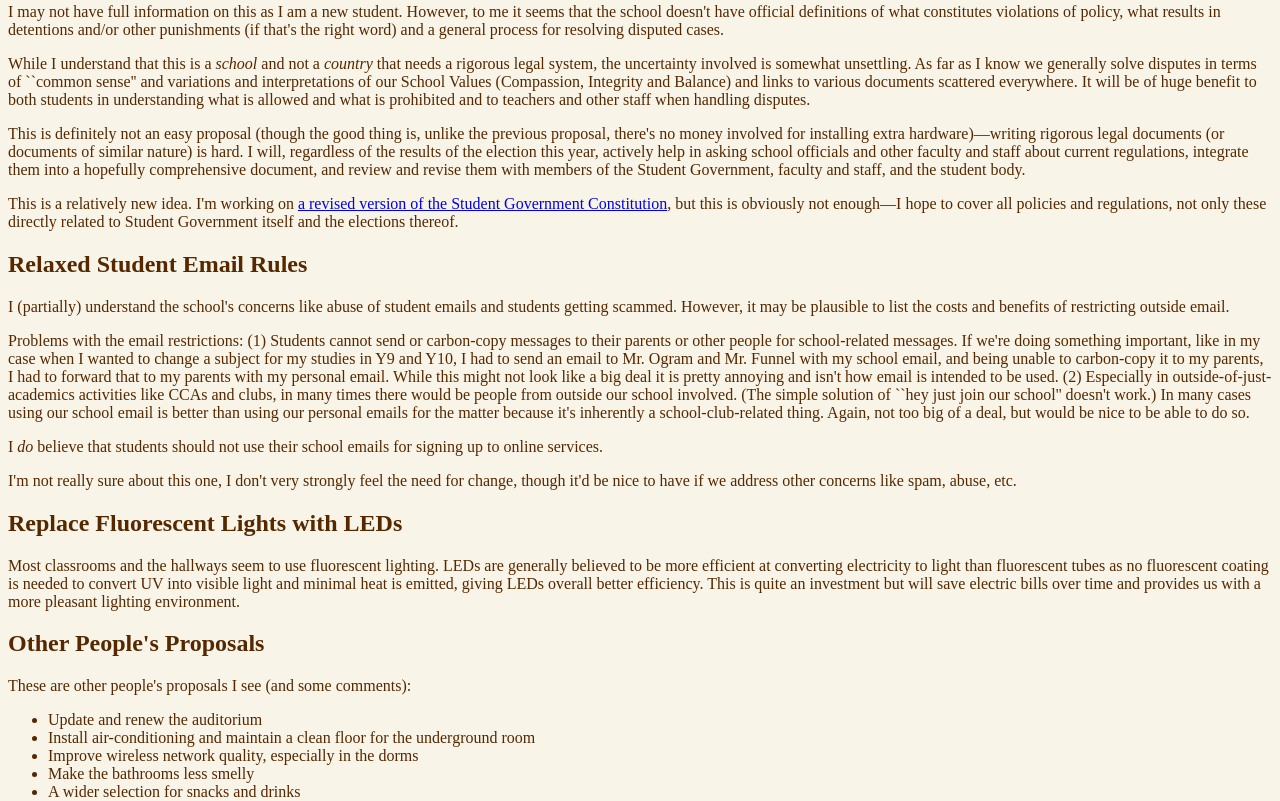
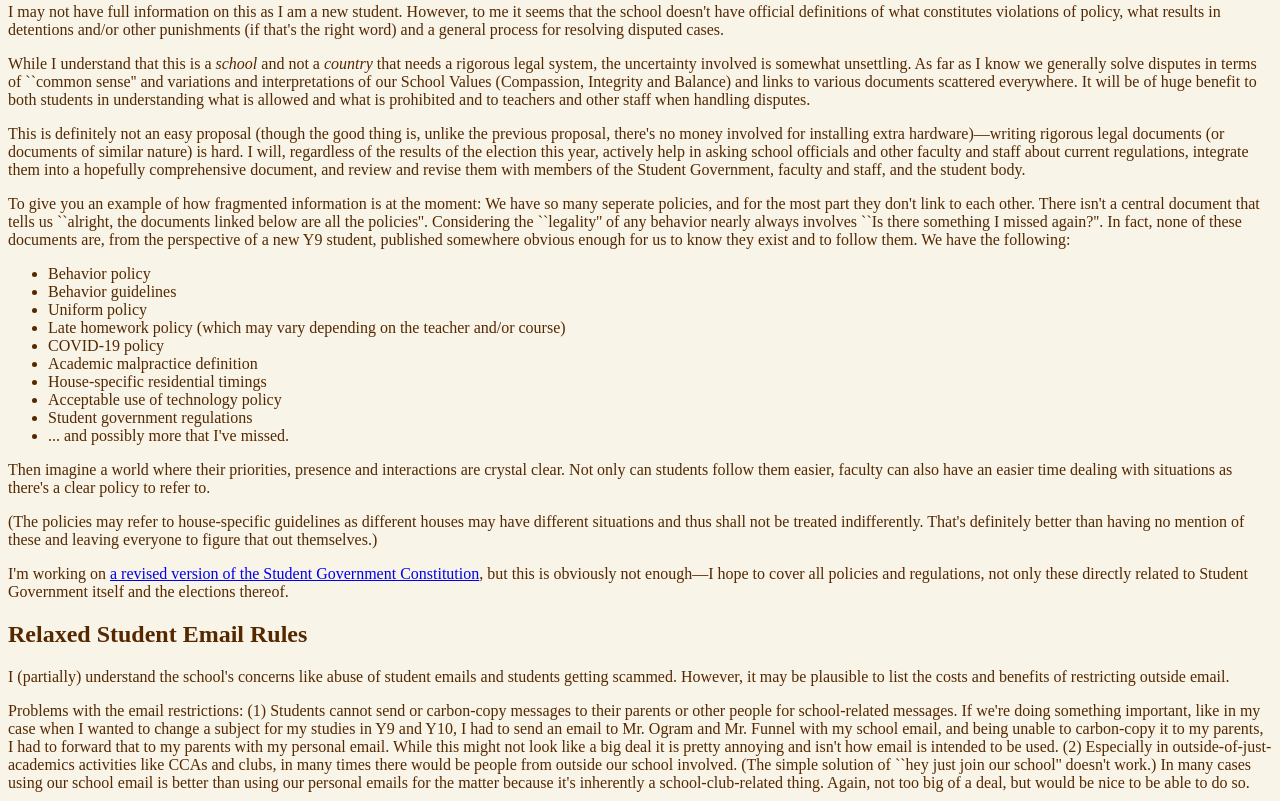
Before and after one commit to runxiyu/runxiyu.github.io, a plain HTML site: page school/stugov-proposals.html in a window 1280 px wide. Shown: the part 813-1614 px from the top of the page. Drawn offline with Linux system fonts and the light colour scheme.

Commit message:
/school/stugov-proposals.html: Clarify legislative work.
- Examples of how many policies we have.

```diff
--- a/school/stugov-proposals.html
+++ b/school/stugov-proposals.html
@@ -5,7 +5,7 @@
 		<link rel="stylesheet" href="/plain.css" />
 		<link rel="shortcut icon" href="/favicon.ico" type="image/x-icon" />
 		<meta charset="utf-8" />
-		<style>.i {width: 30%; margin: auto; text-align: center;}</style>
+		<style>.i {width: 30%; margin: auto; text-align: center; min-width: 300px;}</style>
 	</head>
 	<body class="indent">
 		<h1>Andrew Yu's Student Government Proposals</h1>
@@ -35,7 +35,28 @@
 		This is definitely not an easy proposal (though the good thing is, unlike the previous proposal, there's no money involved for installing extra hardware)&mdash;writing rigorous legal documents (or documents of similar nature) is hard.  I will, regardless of the results of the election this year, actively help in asking school officials and other faculty and staff about current regulations, integrate them into a hopefully comprehensive document, and review and revise them with members of the Student Government, faculty and staff, and the student body.
 		</p>
 		<p>
-		This is a relatively new idea.  I'm working on <a href="constitution.pdf">a revised version of the Student Government Constitution</a>, but this is obviously not enough&mdash;I hope to cover all policies and regulations, not only these directly related to Student Government itself and the elections thereof.
+		To give you an example of how fragmented information is at the moment: We have so many seperate policies, and for the most part they don't link to each other.  There isn't a central document that tells us ``alright, the documents linked below are all the policies''.  Considering the ``legality'' of any behavior nearly always involves ``Is there something I missed again?''.  In fact, none of these documents are, from the perspective of a new Y9 student, published somewhere obvious enough for us to know they exist and to follow them. We have the following:
+		</p>
+		<ul>
+			<li>Behavior policy</li>
+			<li>Behavior guidelines</li>
+			<li>Uniform policy</li>
+			<li>Late homework policy (which may vary depending on the teacher and/or course)</li>
+			<li>COVID-19 policy</li>
+			<li>Academic malpractice definition</li>
+			<li>House-specific residential timings</li>
+			<li>Acceptable use of technology policy</li>
+			<li>Student government regulations</li>
+			<li>... and possibly more that I've missed.</li>
+		</ul>
+		<p>
+		Then imagine a world where their priorities, presence and interactions are crystal clear.  Not only can students follow them easier, faculty can also have an easier time dealing with situations as there's a clear policy to refer to.
+		</p>
+		<p>
+		(The policies may refer to house-specific guidelines as different houses may have different situations and thus shall not be treated indifferently.  That's definitely better than having no mention of these and leaving everyone to figure that out themselves.)
+		</p>
+		<p>
+		I'm working on <a href="constitution.pdf">a revised version of the Student Government Constitution</a>, but this is obviously not enough&mdash;I hope to cover all policies and regulations, not only these directly related to Student Government itself and the elections thereof.
 		</p>
 		<h2 id="email">Relaxed Student Email Rules</h2>
 		<p>
```
